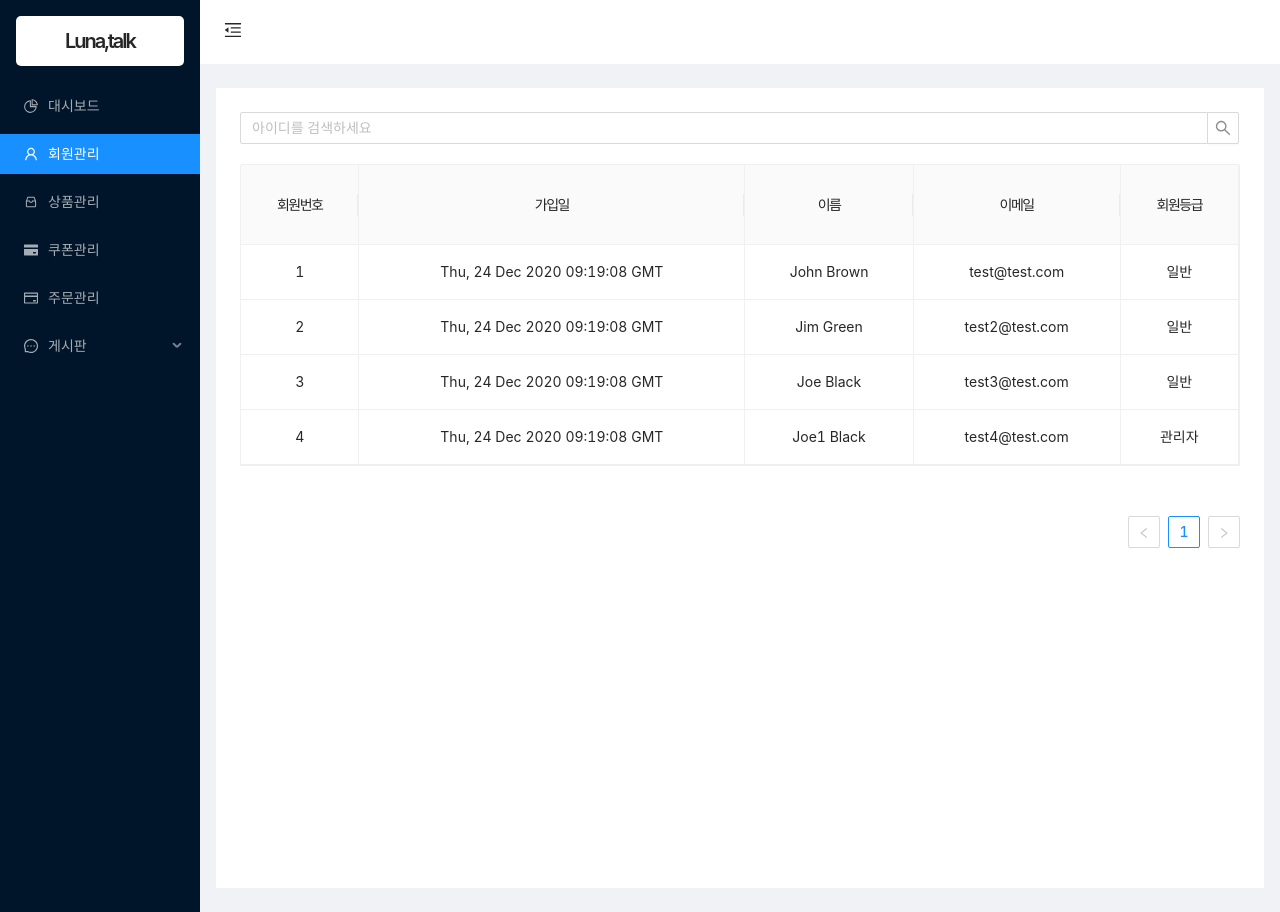
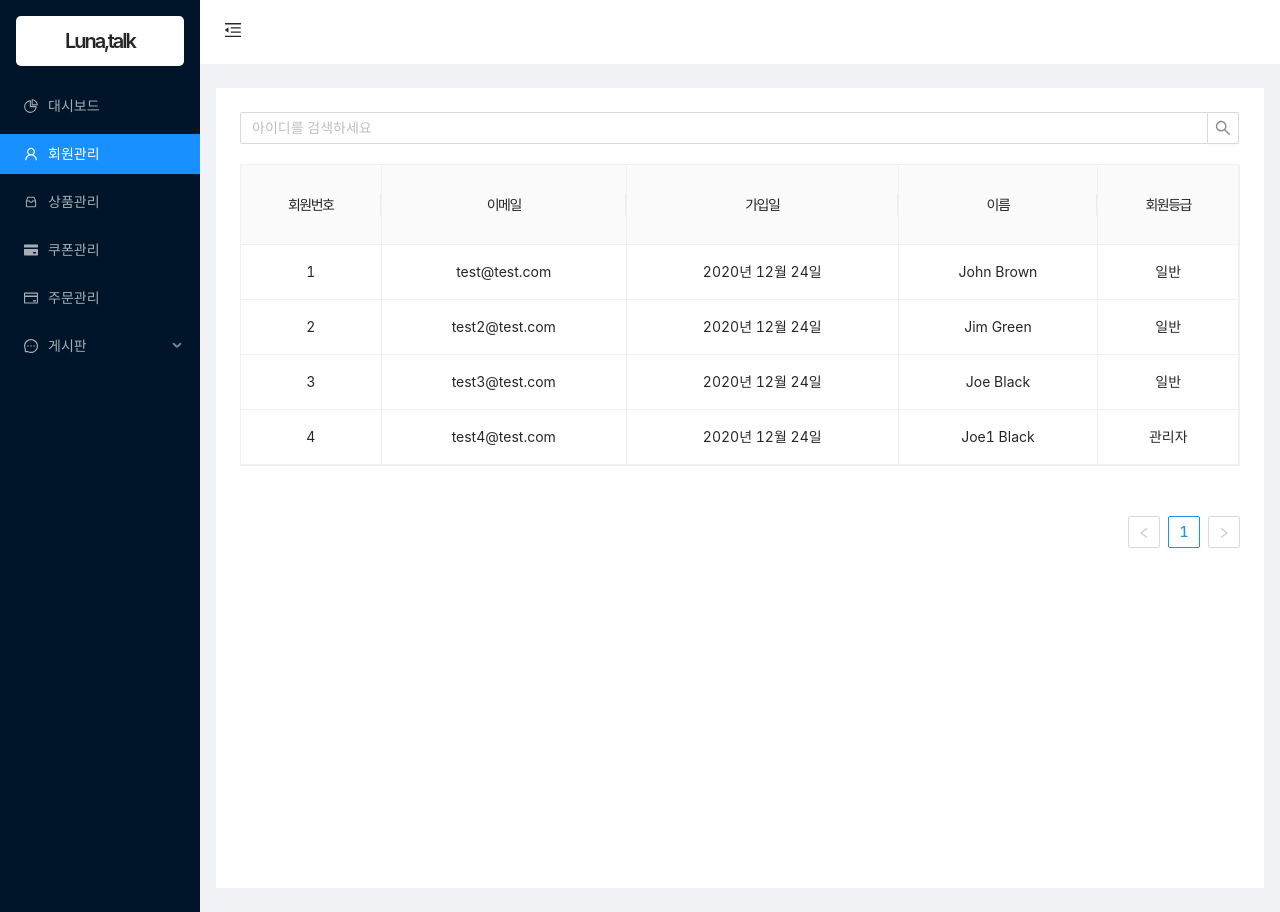
Before and after one commit to kkwoncokr/shopping_mall_admin, a React (Create React App) app: page /user in a window 1280 px wide. Built offline with nearby package versions, Linux system fonts and the light colour scheme.

Commit message:
UPDATE : 날짜 표시방식 변경

```diff
--- a/src/containers/user/UserContainer.js
+++ b/src/containers/user/UserContainer.js
@@ -7,6 +7,10 @@ const columns = [
     dataIndex: "number",
   },
   {
+    title: "이메일",
+    dataIndex: "email",
+  },
+  {
     title: "가입일",
     dataIndex: "join",
   },
@@ -14,21 +18,20 @@ const columns = [
     title: "이름",
     dataIndex: "name",
   },
-  {
-    title: "이메일",
-    dataIndex: "email",
-  },
+
   {
     title: "회원등급",
     dataIndex: "admin",
   },
 ];
-
+const date = new Date();
 const data = [
   {
     key: "1",
     number: 1,
-    join: new Date().toUTCString(),
+    join: `${date.getFullYear()}년 ${
+      date.getMonth() + 1
+    }월 ${date.getDate()}일`,
     name: "John Brown",
     email: "test@test.com",
     admin: "일반",
@@ -36,7 +39,9 @@ const data = [
   {
     key: "2",
     number: 2,
-    join: new Date().toUTCString(),
+    join: `${date.getFullYear()}년 ${
+      date.getMonth() + 1
+    }월 ${date.getDate()}일`,
     name: "Jim Green",
     email: "test2@test.com",
     admin: "일반",
@@ -44,7 +49,9 @@ const data = [
   {
     key: "3",
     number: 3,
-    join: new Date().toUTCString(),
+    join: `${date.getFullYear()}년 ${
+      date.getMonth() + 1
+    }월 ${date.getDate()}일`,
     name: "Joe Black",
     email: "test3@test.com",
     admin: "일반",
@@ -52,7 +59,9 @@ const data = [
   {
     key: "4",
     number: 4,
-    join: new Date().toUTCString(),
+    join: `${date.getFullYear()}년 ${
+      date.getMonth() + 1
+    }월 ${date.getDate()}일`,
     name: "Joe1 Black",
     email: "test4@test.com",
     admin: "관리자",
```
